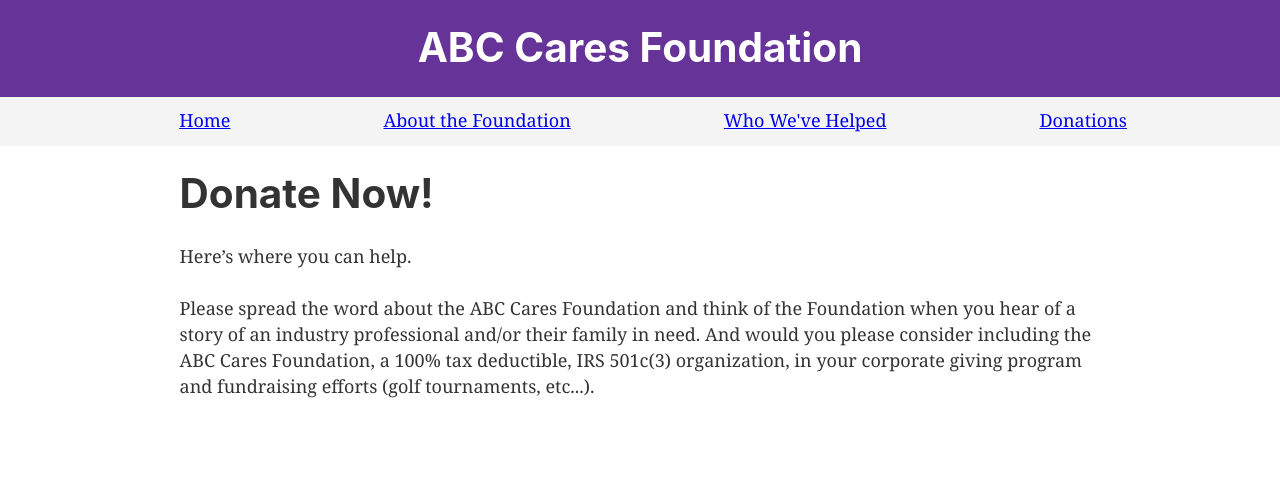
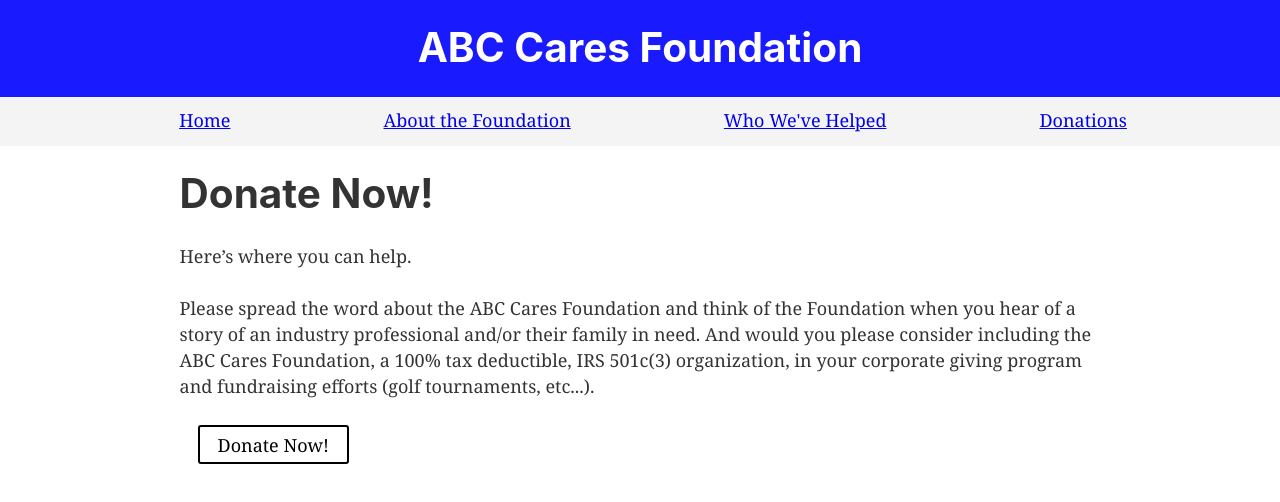
Before and after one commit to Esotastic/abc-cares-site, a Gatsby site: page /donate in a window 1280 px wide. Built offline with nearby package versions, Linux system fonts and the light colour scheme; Gatsby itself is replaced by a stand-in of ours.

Commit message:
Added styled-components

```diff
--- a/package.json
+++ b/package.json
@@ -4,13 +4,16 @@
   "version": "1.0.0",
   "author": "Kyle Mathews <mathews.kyle@gmail.com>",
   "dependencies": {
+    "babel-plugin-styled-components": "^1.9.0",
     "gatsby": "^2.0.0",
     "gatsby-plugin-manifest": "^2.0.2",
     "gatsby-plugin-offline": "^2.0.5",
     "gatsby-plugin-react-helmet": "^3.0.0",
+    "gatsby-plugin-styled-components": "^3.0.3",
     "react": "^16.5.1",
     "react-dom": "^16.5.1",
-    "react-helmet": "^5.2.0"
+    "react-helmet": "^5.2.0",
+    "styled-components": "^3.4.10"
   },
   "keywords": [
     "gatsby"
--- /dev/null
+++ b/src/components/donate-button.js
@@ -0,0 +1,29 @@
+import React from 'react'
+import styled, {css} from "styled-components"
+
+const DonateButton = styled.button`
+  background: transparent;
+  border-radius: 3px;
+  border: 2px solid black;
+  margin 0 1em;
+  padding 0.25em 1em;
+
+  ${props =>
+    props.primary &&
+    css`
+      background: blue;
+      color: white;
+    `};
+`;
+
+
+
+// const DonateButton = () => {
+//   return (
+//     <div>
+//       <button>Click here to donate!</button>
+//     </div>
+//   )
+// }
+
+export default DonateButton;
--- a/src/components/header.js
+++ b/src/components/header.js
@@ -1,10 +1,11 @@
 import React from 'react'
 import { Link } from 'gatsby'
+import styled, {css} from "styled-components";
 
 const Header = ({ siteTitle }) => (
   <div
     style={{
-      background: 'rebeccapurple',
+      background: '#1a1aff',
     }}
   >
     <div
@@ -32,4 +33,8 @@ const Header = ({ siteTitle }) => (
   </div>
 )
 
+const StyledHeader = styled(Header)`
+  background: purple;
+`;
+
 export default Header
--- a/src/pages/donate.js
+++ b/src/pages/donate.js
@@ -1,6 +1,7 @@
 import React from 'react'
 
 import Layout from '../components/layout'
+import DonateButton from '../components/donate-button';
 
 const DonatePage = () => (
   <Layout>
@@ -14,6 +15,7 @@ const DonatePage = () => (
       And would you please consider including the ABC Cares Foundation, a 100% tax deductible,
       IRS 501c(3) organization, in your corporate giving program and fundraising efforts (golf tournaments, etc...).
     </p>
+    <DonateButton>Donate Now!</DonateButton>
   </Layout>
 );
 
--- a/src/pages/index.js
+++ b/src/pages/index.js
@@ -2,6 +2,8 @@ import React from 'react'
 import { Link } from 'gatsby'
 
 import Layout from '../components/layout'
+import DonateButton from '../components/donate-button';
+
 
 const IndexPage = () => (
   <Layout>
@@ -13,7 +15,7 @@ const IndexPage = () => (
       are or have been pursuing and/or applying knowledge and/or skill in the construction industry or
       trades and which maintain merit shop and free market principles.
     </p>
-    <p>Donate button will go here.</p>
+    <DonateButton>Donate Now!</DonateButton>
   </Layout>
 )
 
--- a/src/pages/who-we-help.js
+++ b/src/pages/who-we-help.js
@@ -5,7 +5,7 @@ import Layout from '../components/layout'
 const HelpedPage = () => (
   <Layout>
     <h1>Who We've Helped</h1>
-    <p>In less than seven years, ABC Cares has donated more than $60,000 to construction professionals and their families, including:</p>
+    <p>In less than seven years, ABC Cares has donated more than <b>$60,000</b> to construction professionals and their families, including:</p>
     <ul>
       <li>A life-long construction professional who needed help to participate in an out-of-state clinical trial for pancreatic cancer .</li>
       <li>A long-time champion of ABC’s charitable fishing tournaments who was financially devastated by his fight with cancer.</li>
```
Also changed, not shown: 1 other file.
